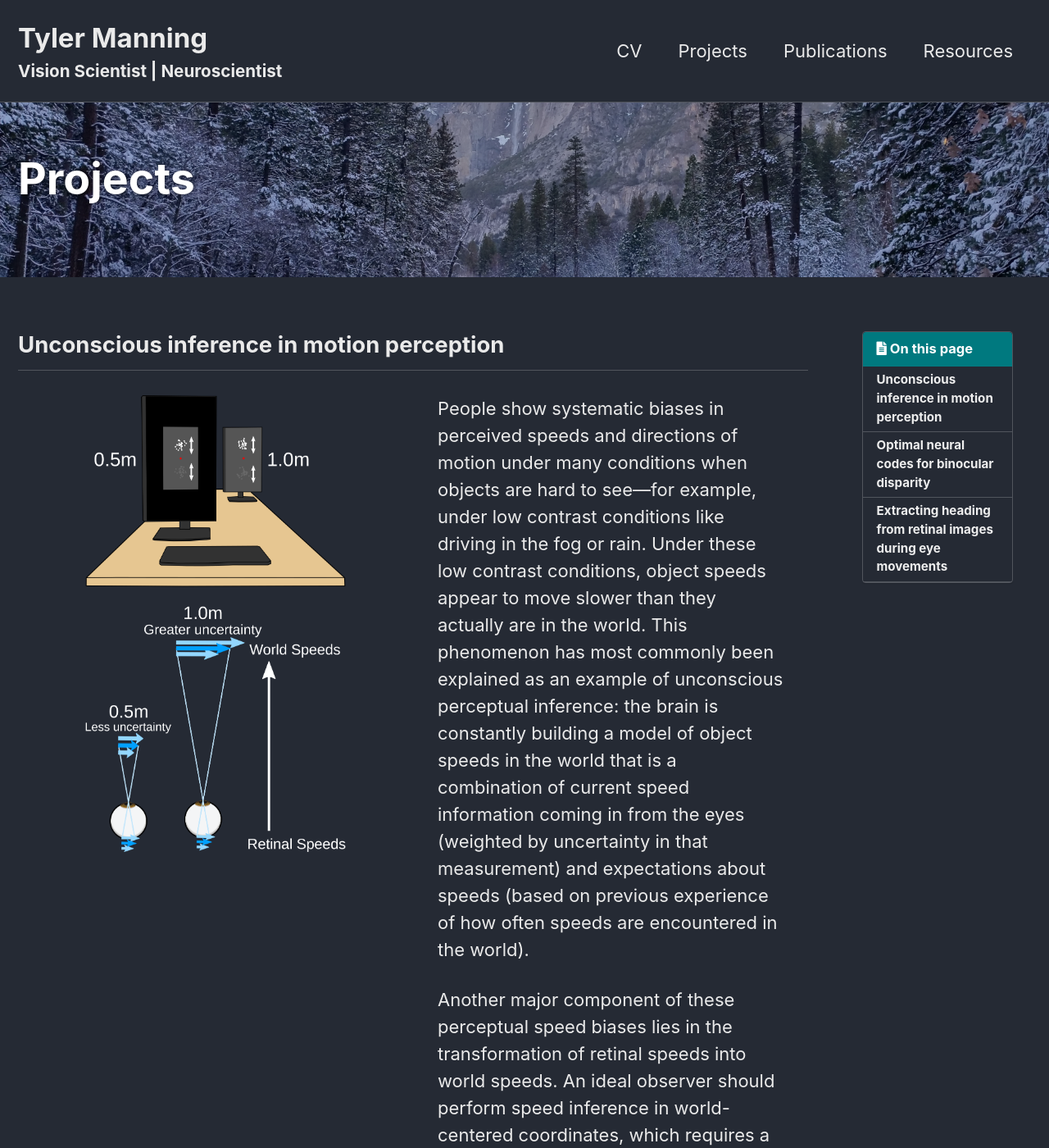
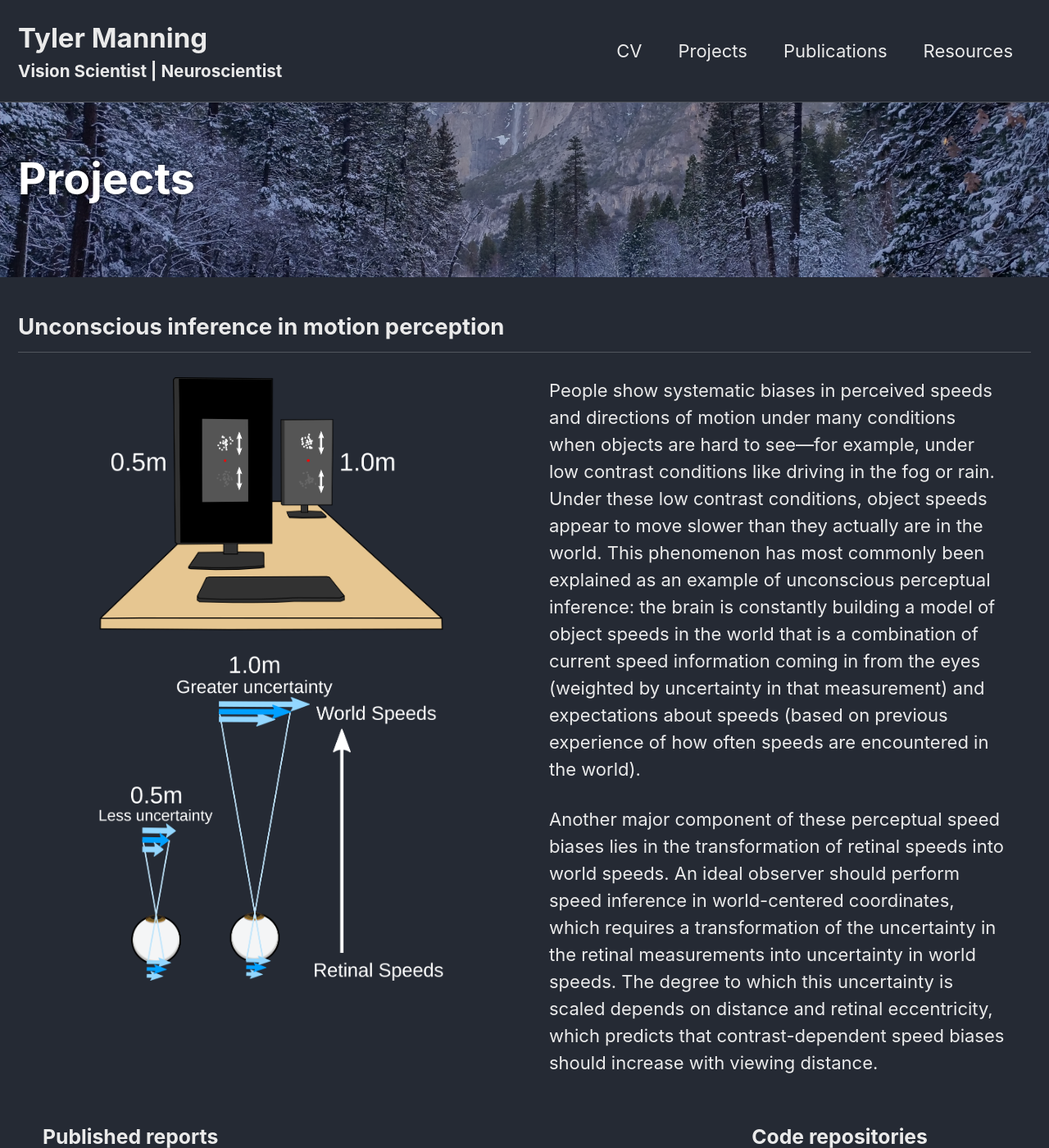
Before and after one commit to tsmanning/tsmanning.github.io, a Jekyll site: the page built from _pages/projects.html, in a window 1280 px wide and 1400 px high. Shown: the whole window at 82% size. Built offline with Jekyll 4.4.1, drawn with Linux system fonts in a browser that asks for light colours; cached includes are drawn as plain includes.

Commit message:
reverting index for now

```diff
--- a/_pages/projects.html
+++ b/_pages/projects.html
@@ -73,10 +73,10 @@ h3 {
   margin-bottom: 0.5em;
 }
 
-.page .page__inner-wrap .page__content {
-  margin-left: -250px
-  width: 100%
-}
+<!-- .page .page__inner-wrap .page__content { -->
+  <!-- margin-left: -250px -->
+  <!-- width: 100% -->
+<!-- } -->
 </style>
 
 <!-- Project 1 container -->
```
Also changed, not shown: other parts of _pages/projects.html (+1 -1 lines).
